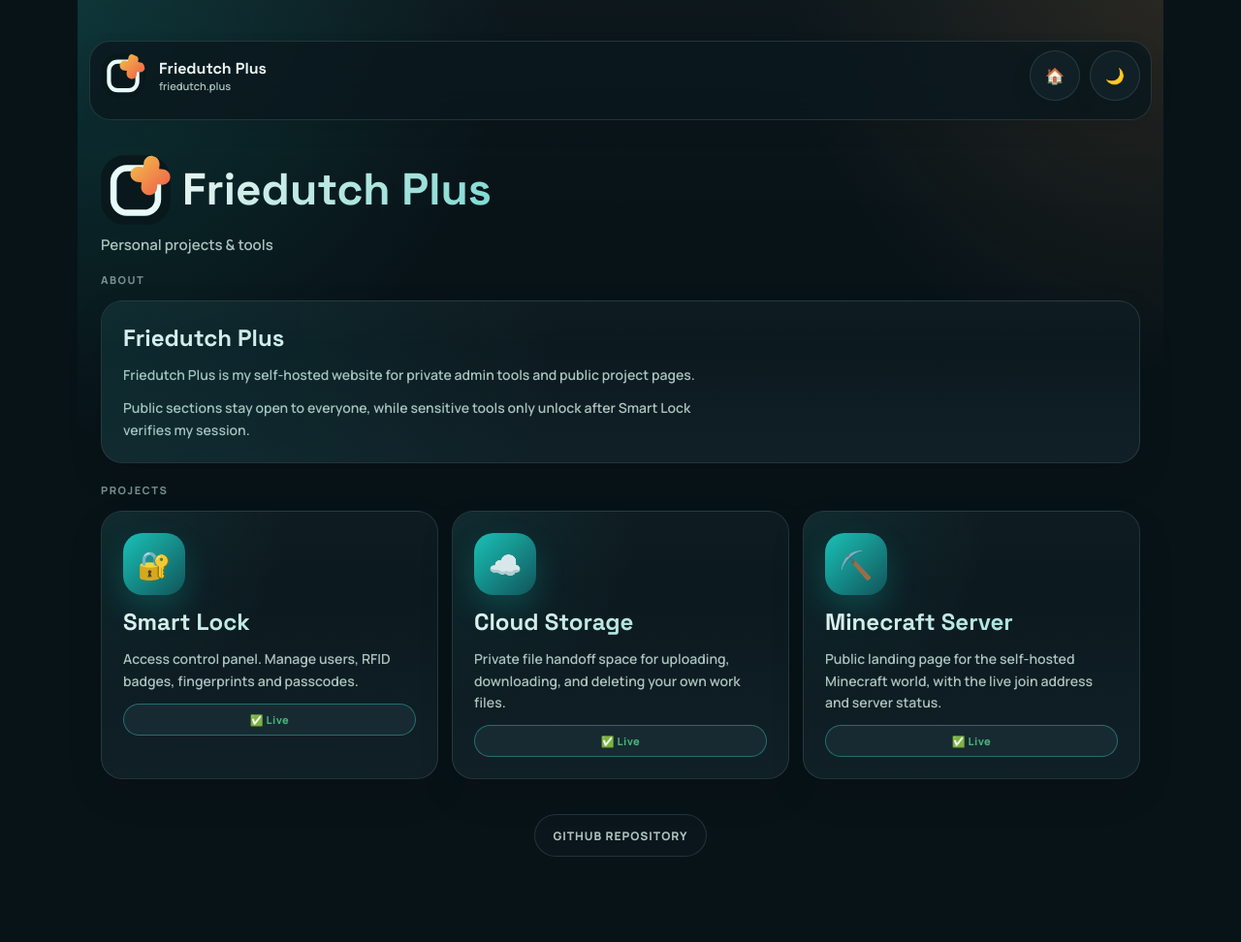
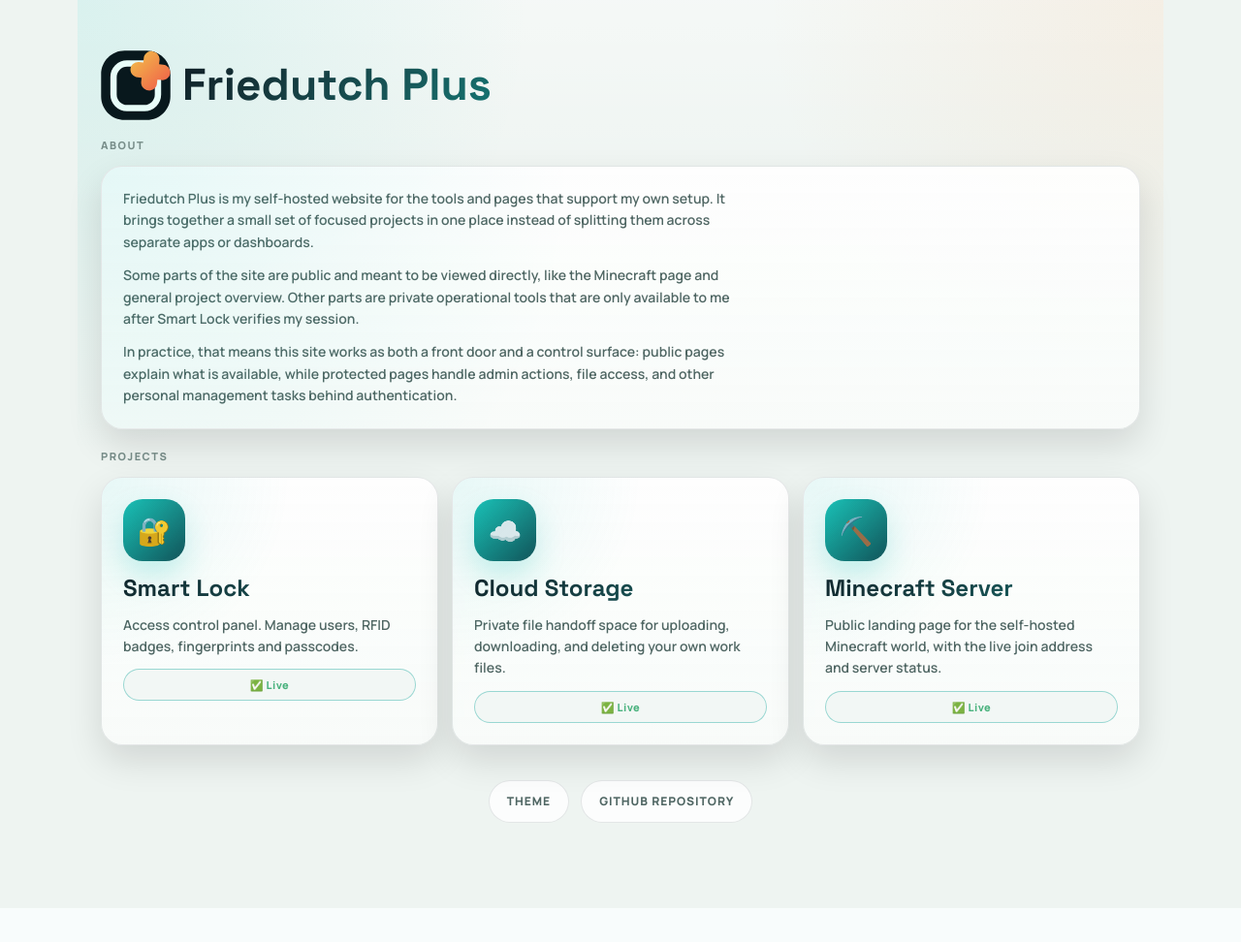
Before and after one commit to friedutch/website, a Flask app: page /about in a window 1280 px wide. Shown: the whole page at 97% size. After the commit the page ends 849 px from the top, so only its background shows below. Run offline with Flask 3, Linux system fonts and the light colour scheme; some libraries are stand-ins or nearby versions.

Commit message:
Refine about page and theme defaults

```diff
--- a/static/css/pages/about.css
+++ b/static/css/pages/about.css
@@ -1,17 +1,12 @@
 body {
   max-width: var(--content-width);
   margin: 0 auto;
-  padding: 34px 24px 88px;
+  padding: 52px 24px 88px;
 }
 
 .site-header {
-  margin-top: 36px;
+  margin-top: 0;
   margin-bottom: 18px;
-}
-
-.app-brand .brand-icon-logo {
-  width: 46px;
-  height: 46px;
 }
 
 .site-logo {
@@ -41,3 +36,10 @@ body {
 .about-card .project-desc {
   max-width: 70ch;
 }
+
+.about-footer {
+  display: flex;
+  justify-content: center;
+  gap: 12px;
+  flex-wrap: wrap;
+}
--- a/static/js/early-theme.js
+++ b/static/js/early-theme.js
@@ -11,16 +11,29 @@
   function writeCookie(name, value){
     document.cookie = name + "=" + encodeURIComponent(value) + "; path=/; max-age=31536000; SameSite=Lax";
   }
+  function clearCookie(name){
+    document.cookie = name + "=; path=/; max-age=0; SameSite=Lax";
+  }
   function getStoredValue(key){
     try {
       var stored = window.localStorage.getItem(key);
-      if(stored !== null){ return stored; }
+      if(stored === "dark" || stored === "light"){ return stored; }
     } catch (error) {
       // Fall back to cookies when localStorage is unavailable.
     }
-    return readCookie("friedutch_" + key);
+    var cookieValue = readCookie("friedutch_" + key);
+    return cookieValue === "dark" || cookieValue === "light" ? cookieValue : null;
   }
   function setStoredValue(key, value){
+    if(value !== "dark" && value !== "light"){
+      try {
+        window.localStorage.removeItem(key);
+      } catch (error) {
+        // Fall back to cookies when localStorage is unavailable.
+      }
+      clearCookie("friedutch_" + key);
+      return;
+    }
     try {
       window.localStorage.setItem(key, value);
     } catch (error) {
@@ -32,7 +45,7 @@
     get: getStoredValue,
     set: setStoredValue
   };
-  var t = window.friedutchStorage.get("theme") || "dark";
+  var t = window.friedutchStorage.get("theme") || "system";
   var eff = t === "system" ? (window.matchMedia("(prefers-color-scheme: dark)").matches ? "dark" : "light") : t;
   document.documentElement.setAttribute("data-theme", eff);
 })();
--- a/static/js/theme.js
+++ b/static/js/theme.js
@@ -12,17 +12,30 @@ function getStorage(){
   function writeCookie(name, value){
     document.cookie = name + "=" + encodeURIComponent(value) + "; path=/; max-age=31536000; SameSite=Lax";
   }
+  function clearCookie(name){
+    document.cookie = name + "=; path=/; max-age=0; SameSite=Lax";
+  }
   window.friedutchStorage = {
     get: function(key){
       try {
         const stored = window.localStorage.getItem(key);
-        if(stored !== null){ return stored; }
+        if(stored === 'dark' || stored === 'light'){ return stored; }
       } catch (error) {
         // Fall back to cookies when localStorage is unavailable.
       }
-      return readCookie("friedutch_" + key);
+      const cookieValue = readCookie("friedutch_" + key);
+      return cookieValue === 'dark' || cookieValue === 'light' ? cookieValue : null;
     },
     set: function(key, value){
+      if(value !== 'dark' && value !== 'light'){
+        try {
+          window.localStorage.removeItem(key);
+        } catch (error) {
+          // Fall back to cookies when localStorage is unavailable.
+        }
+        clearCookie("friedutch_" + key);
+        return;
+      }
       try {
         window.localStorage.setItem(key, value);
       } catch (error) {
@@ -38,13 +51,15 @@ function applyTheme(t){document.documentElement.setAttribute('data-theme',t==='s
 function themeIcon(t){return t==='dark'?'🌙':t==='light'?'☀️':'🔄';}
 function themeButtonText(btn, theme){
   const label = btn?.dataset?.themeLabel;
+  const textOnly = btn?.dataset?.themeTextOnly === 'true';
   const icon = themeIcon(theme);
+  if(label && textOnly){ return label; }
   return label ? icon + ' ' + label : icon;
 }
 function toggleTheme(btn){
   const storage=getStorage();
   const themes=['dark','light','system'];
-  const cur=storage.get('theme')||'dark';
+  const cur=storage.get('theme')||'system';
   const next=themes[(themes.indexOf(cur)+1)%3];
   storage.set('theme',next);
   applyTheme(next);
@@ -52,7 +67,7 @@ function toggleTheme(btn){
 }
 (function(){
   const storage=getStorage();
-  const t=storage.get('theme')||'dark';
+  const t=storage.get('theme')||'system';
   applyTheme(t);
   document.addEventListener('DOMContentLoaded',function(){
     const btn=document.getElementById('theme-btn')||document.querySelector('[data-theme-toggle]');
--- a/templates/about.html
+++ b/templates/about.html
@@ -9,41 +9,17 @@
 <link rel="stylesheet" href="{{ url_for('static', filename='css/pages/about.css', v=asset_version) }}">
 </head>
 <body>
-<div class="top-bar-unified">
-  <div class="top-bar-main">
-    <div class="app-brand">
-      <div class="brand-icon brand-icon-logo">
-        <img src="{{ url_for('static', filename='img/branding/friedutch-plus-logo.svg', v=asset_version) }}" alt="Friedutch Plus logo">
-      </div>
-      <div>
-        <div class="brand-name">Friedutch Plus</div>
-        <div class="brand-sub">friedutch.plus</div>
-      </div>
-    </div>
-    <div class="top-right">
-      <a class="top-icon-btn" href="/about">🏠</a>
-      {% if show_logout_button %}
-      <form method="POST" action="/smartlock/logout" class="top-icon-form">
-        <input type="hidden" name="csrf_token" value="{{ csrf_token() }}">
-        <button class="top-icon-btn" type="submit" data-confirm="Log out">👋</button>
-      </form>
-      {% endif %}
-      <button class="top-icon-btn" data-theme-toggle id="theme-btn" type="button">🔄</button>
-    </div>
-  </div>
-</div>
 <div class="site-header">
   <div class="site-logo">
     <img class="site-logo-mark" src="{{ url_for('static', filename='img/branding/friedutch-plus-logo.svg', v=asset_version) }}" alt="Friedutch Plus logo">
     <span>Friedutch Plus</span>
   </div>
-  <div class="site-sub">Personal projects & tools</div>
 </div>
 <p class="projects-label">About</p>
 <section class="project-card active about-card">
-  <div class="project-name">Friedutch Plus</div>
-  <p class="project-desc">Friedutch Plus is my self-hosted website for private admin tools and public project pages.</p>
-  <p class="project-desc">Public sections stay open to everyone, while sensitive tools only unlock after Smart Lock verifies my session.</p>
+  <p class="project-desc">Friedutch Plus is my self-hosted website for the tools and pages that support my own setup. It brings together a small set of focused projects in one place instead of splitting them across separate apps or dashboards.</p>
+  <p class="project-desc">Some parts of the site are public and meant to be viewed directly, like the Minecraft page and general project overview. Other parts are private operational tools that are only available to me after Smart Lock verifies my session.</p>
+  <p class="project-desc">In practice, that means this site works as both a front door and a control surface: public pages explain what is available, while protected pages handle admin actions, file access, and other personal management tasks behind authentication.</p>
 </section>
 <p class="projects-label">Projects</p>
 <div class="projects-grid">
@@ -66,7 +42,10 @@
     <span class="project-tag tag-live">✅ Live</span>
   </a>
 </div>
-{% include "_site_footer.html" %}
+<footer class="universal-footer about-footer">
+  <button class="universal-footer-link" data-theme-toggle data-theme-label="Theme" data-theme-text-only="true" type="button">Theme</button>
+  <a class="universal-footer-link" href="{{ config.GITHUB_REPO_URL }}" target="_blank" rel="noreferrer">GitHub Repository</a>
+</footer>
 
 
 <script src="{{ url_for('static', filename='js/theme.js', v=asset_version) }}"></script>
```
Also changed, not shown: static/css/pages/landing.css (+1 -11 lines), static/js/pages/landing.js (+0 -25 lines).
